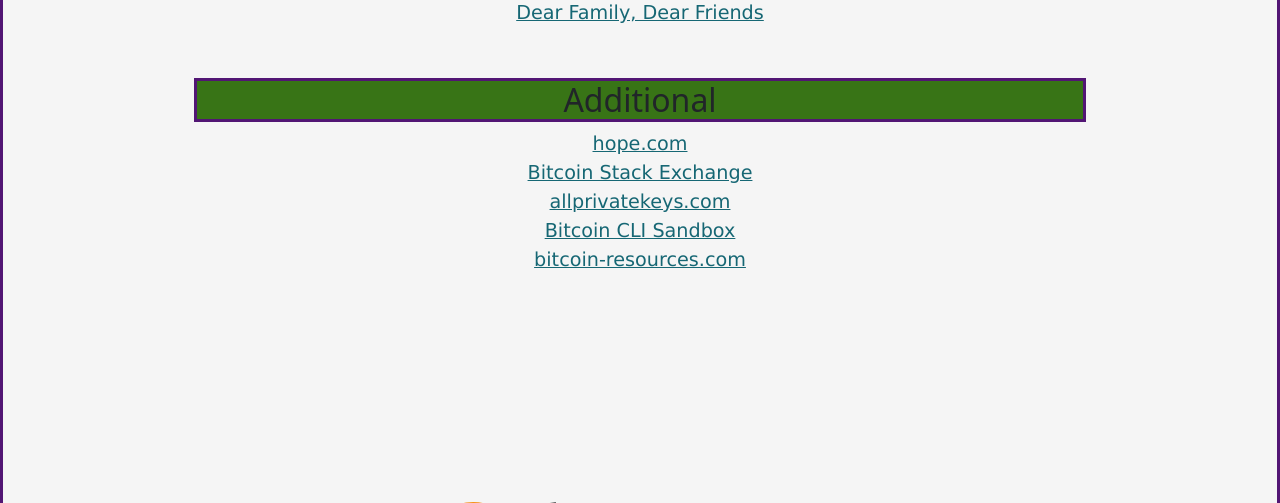
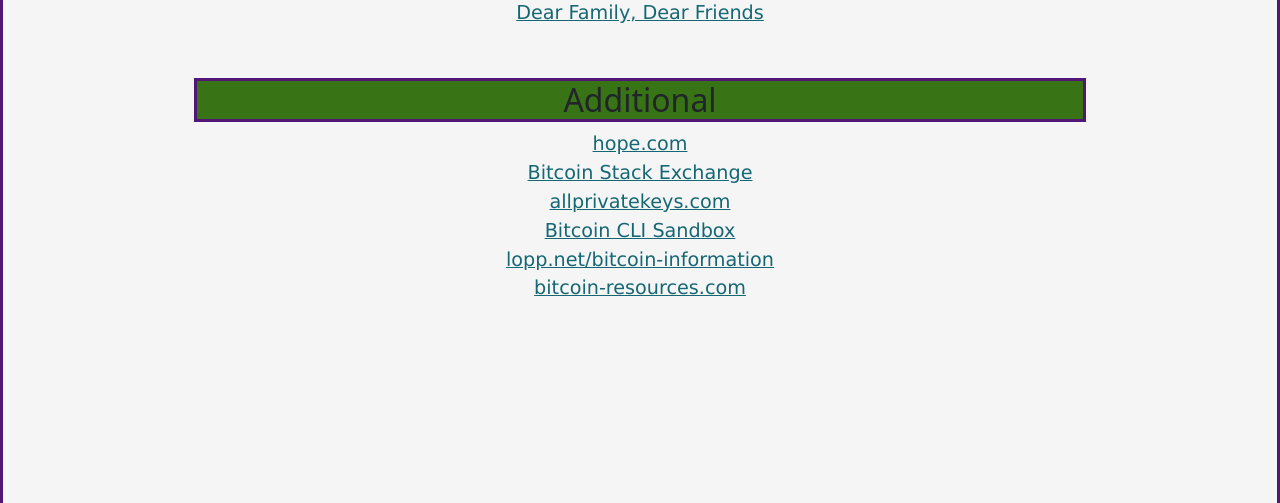
Before and after one commit to jesseaam/bitcoin-jesse, a Flask app: page /resources in a window 1280 px wide. Shown: the part 864-1367 px from the top of the page. Run offline with Flask 2, Linux system fonts and the light colour scheme.

Commit message:
added lopp.net resource

```diff
--- a/application/templates/resources.html
+++ b/application/templates/resources.html
@@ -46,6 +46,7 @@
                 <a class="a-resources" href="https://bitcoin.stackexchange.com">Bitcoin Stack Exchange</a><br>
                 <a class="a-resources" href="https://allprivatekeys.com/mnemonic-code-converter#english">allprivatekeys.com</a><br>
                 <a class="a-resources" href="https://bitcoindev.network/bitcoin-cli-sandbox/">Bitcoin CLI Sandbox</a><br>
+                <a class="a-resources" href="https://www.lopp.net/bitcoin-information.html">lopp.net/bitcoin-information</a><br>
                 <a class="a-resources" href="https://bitcoin-resources.com">bitcoin-resources.com</a><br>
 
             </p>
```
